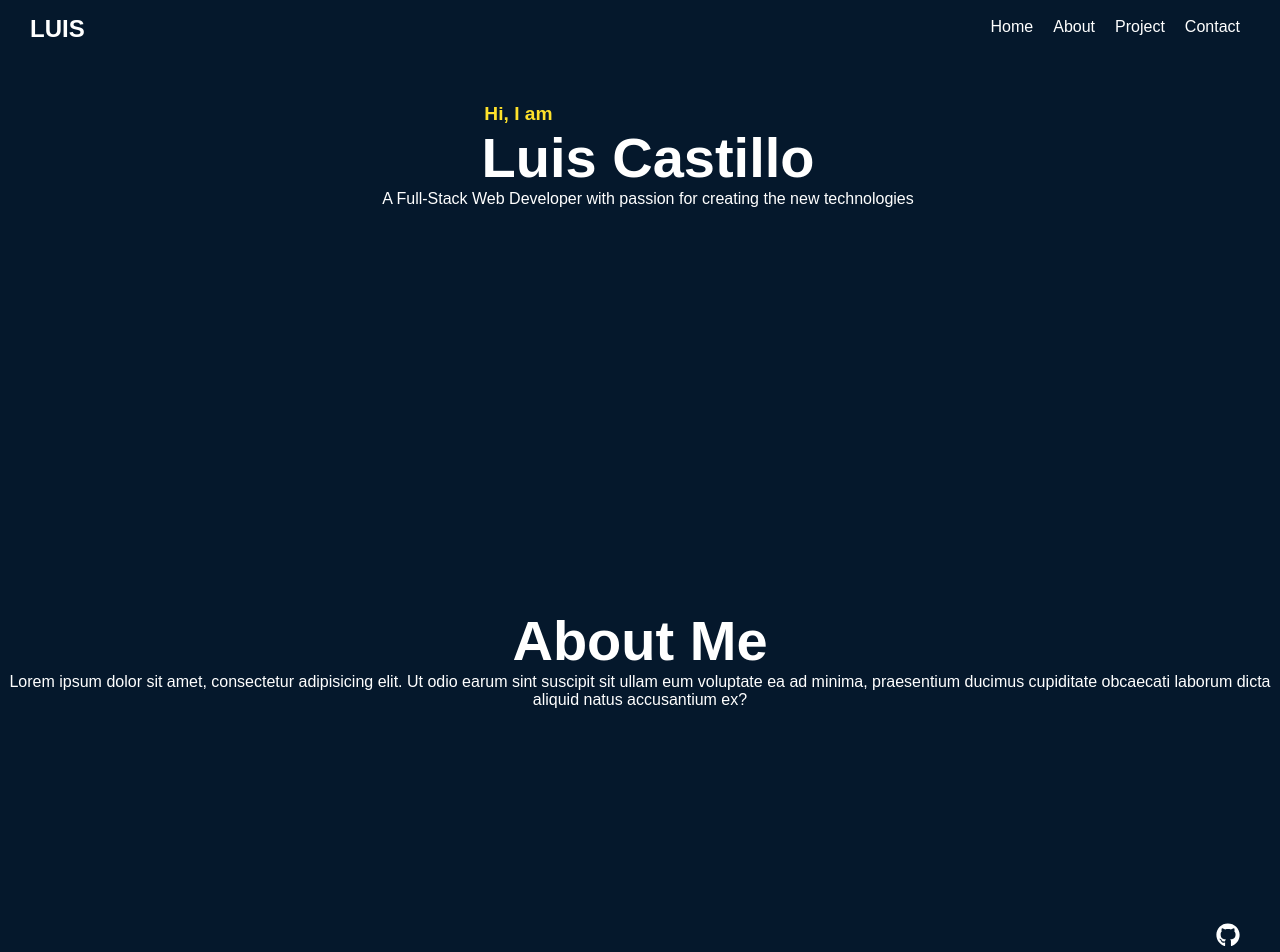
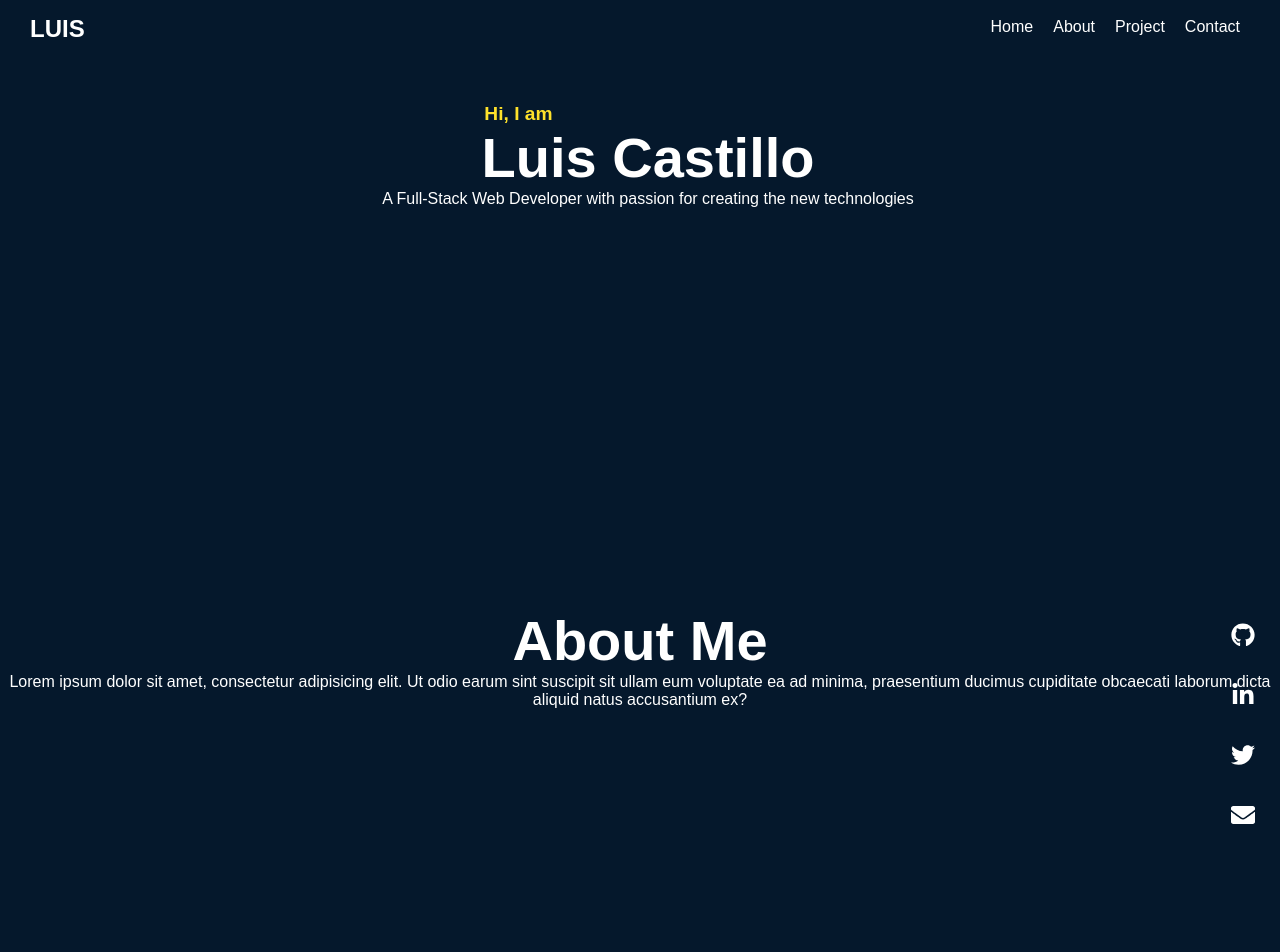
Before and after one commit to LuisCastilloKC/luis-castillo-portfolio, a React (Create React App) app: page / in a window 1280 px wide. Shown: the top 952 px of the page. Built offline with nearby package versions, Linux system fonts and the light colour scheme.

Commit message:
fix side social media position

```diff
--- a/src/styles/SocialMedia.js
+++ b/src/styles/SocialMedia.js
@@ -1,26 +1,34 @@
 import styled from "styled-components";
 
 export const SocialMedia = styled.div`
-    font-size: 1.5em;
-    margin-top: 300px;
+    display: flex;
+    flex-direction: column;
     position: fixed;
-    right: 20px;
+    right: 10px;
 
-    a{
+    .icon {
+        text-decoration: none;
         color: #fff;
-    }
+        font-size: 1.5rem;
+        margin: 10px;
+        padding: 5px;
 
-    a:hover {
-        color: #fee12b;
-    }
+        a{
+            color: #fff;
+        }
 
-    div{
-        margin: 15px 20px 0px 25px;
-        color: #fff;
+        a:hover {
+            color: #fee12b;
+        }
     }
 
     @media (max-width: 768px) {
+        display: flex;
+        flex-direction: row;
         left: 20px;
+        position: static;
+        justify-content: center;
+        margin-bottom: 20px;
     }
 
 `;
```
